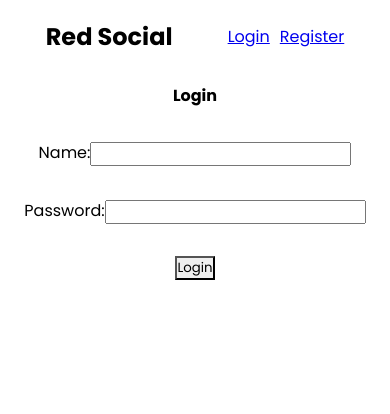
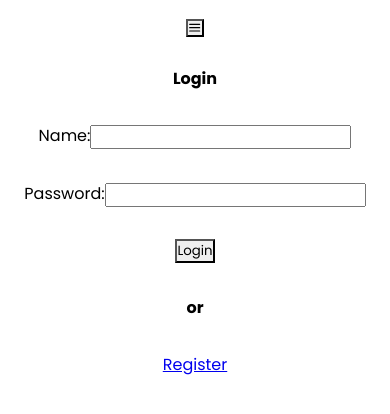
Before and after one commit to valpas312/redsocial, a React (Vite) app in the folder redsocial/: page / in a window 390 px wide. Shown: the top 414 px of the page. Built offline with nearby package versions, Linux system fonts and the light colour scheme; no server answers; the HTML template or start-up script is replaced by a standard one.

Commit message:
NavBar responsive y boton para registrarse

```diff
--- a/redsocial/package.json
+++ b/redsocial/package.json
@@ -10,6 +10,7 @@
     "preview": "vite preview"
   },
   "dependencies": {
+    "@chakra-ui/icons": "^2.0.18",
     "@chakra-ui/react": "^2.5.2",
     "@emotion/react": "^11.10.6",
     "@emotion/styled": "^11.10.6",
--- /dev/null
+++ b/redsocial/src/components/HamburgerNav.jsx
@@ -0,0 +1,47 @@
+import { Menu, MenuButton, MenuList, MenuItem, IconButton } from "@chakra-ui/react";
+import { HamburgerIcon } from "@chakra-ui/icons";
+import { Link } from "react-router-dom";
+import { contexto } from "../App";
+import { useContext } from "react";
+
+const HamburgerNav = () => {
+
+    const [user, setUser] = useContext(contexto);
+
+  return (
+    <Menu>
+      <MenuButton
+        as={IconButton}
+        aria-label="Options"
+        icon={<HamburgerIcon />}
+      />
+      {Object.keys(user).length !== 0 ? (
+        <MenuList>
+            <MenuItem as={Link} to="/">
+                Home
+            </MenuItem>
+            <MenuItem as={Link} to="/chats">
+                Chats
+            </MenuItem>
+            <MenuItem as={Link} to="/perfil">
+                Perfil
+            </MenuItem>
+            <MenuItem onClick={() => setUser({})} as={Link} to="/login">
+                Logout
+            </MenuItem>
+        </MenuList>
+        ) : (
+        <MenuList>
+            <MenuItem as={Link} to="/login">
+                Login
+            </MenuItem>
+            <MenuItem as={Link} to="/register">
+                Register
+            </MenuItem>
+        </MenuList>
+        )}
+    </Menu>
+  );
+};
+
+export default HamburgerNav;
--- a/redsocial/src/components/NavBar.jsx
+++ b/redsocial/src/components/NavBar.jsx
@@ -1,13 +1,16 @@
 import React, { useContext } from "react";
-import { Flex, Heading, ButtonGroup, Button } from "@chakra-ui/react";
+import { Flex, Heading, ButtonGroup, Button, useMediaQuery} from "@chakra-ui/react";
 import { Link } from "react-router-dom";
 import { contexto } from "../App";
+import HamburgerNav from "./HamburgerNav";
 
 const NavBar = () => {
   const [user, setUser] = useContext(contexto);
+  const [isLargerThan768] = useMediaQuery("(min-width: 768px)");
 
   return (
     <>
+
       <Flex
         alignItems="center"
         gap="2"
@@ -15,6 +18,8 @@ const NavBar = () => {
         p="1.2rem"
         bg="whatsapp.200"
       >
+      {isLargerThan768 ? (
+        <>
         <Heading size="md">Red Social</Heading>
         <ButtonGroup gap="2">
           {Object.keys(user).length !== 0 ? (
@@ -48,6 +53,10 @@ const NavBar = () => {
             </>
           )}
         </ButtonGroup>
+        </>
+      ) : (
+        <HamburgerNav/>
+      )}
       </Flex>
     </>
   );
--- a/redsocial/src/pages/Login.jsx
+++ b/redsocial/src/pages/Login.jsx
@@ -1,7 +1,7 @@
 import React, { useEffect, useState, useContext } from "react";
 import useAxiosUsers from "../hooks/useAxios";
 import { Box, Button, Input, Text } from "@chakra-ui/react";
-import { useNavigate } from "react-router-dom";
+import { Link, useNavigate } from "react-router-dom";
 import { contexto } from "../App";
 
 const Login = () => {
@@ -95,6 +95,12 @@ const Login = () => {
         <Button colorScheme="teal" variant="outline" type="submit">
           Login
         </Button>
+        <Text fontSize="xl" fontWeight="bold" textAlign="center">
+          or
+        </Text>
+        <Button colorScheme="teal" as={Link} to="/register" >
+          Register
+        </Button>
       </Box>
     </Box>
   );
```
Also changed, not shown: 1 other file (tests, documents, lock files or other folders).
